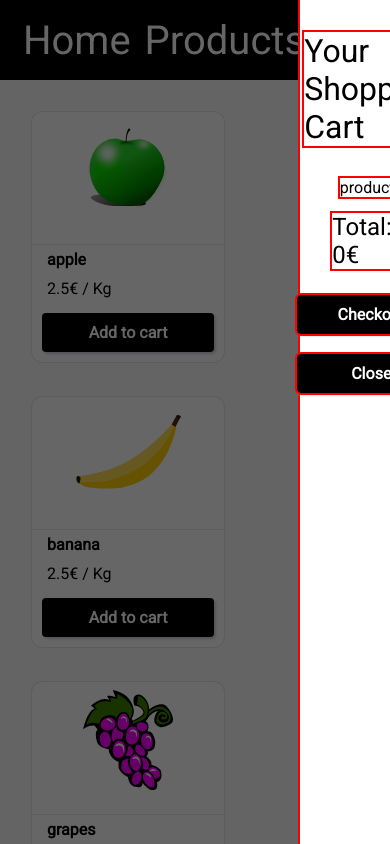
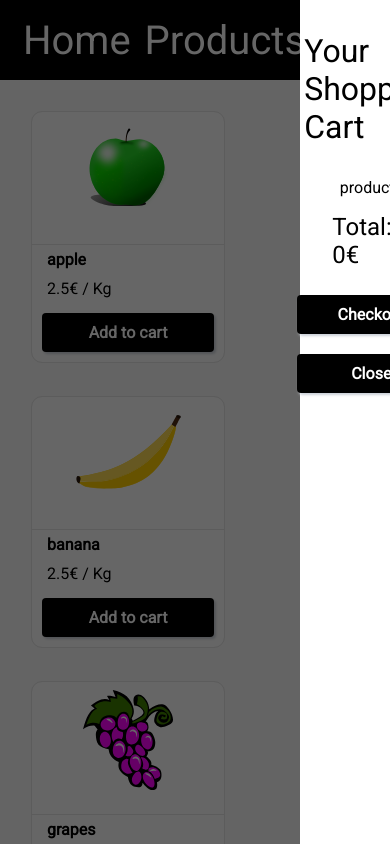
Before and after one commit to thatsthat/odin-shopping-cart, a React (Create React App) app: page /products in a window 390 px wide. Shown: the top 844 px of the page. Built offline with nearby package versions, Linux system fonts and the light colour scheme.

Commit message:
shopping cart looks fine, but non responsive

```diff
--- a/src/App.js
+++ b/src/App.js
@@ -27,11 +27,6 @@ function App() {
       </BrowserRouter>
     </div>
   );
-  /*return (
-    <div className={styles.main}>
-      <ShoppingCart />
-    </div>
-  );*/
 }
 
 export default App;
--- a/src/styles/ShoppingCart.module.css
+++ b/src/styles/ShoppingCart.module.css
@@ -1,13 +1,10 @@
-/* * {
-  outline: 2px solid blue;
-} */
 .main {
   display: flex;
 }
 .main * {
   background-color: white;
   z-index: 1100;
-  outline: 2px solid red;
+  /* outline: 2px solid red; */
 }
 
 .shade {
```
